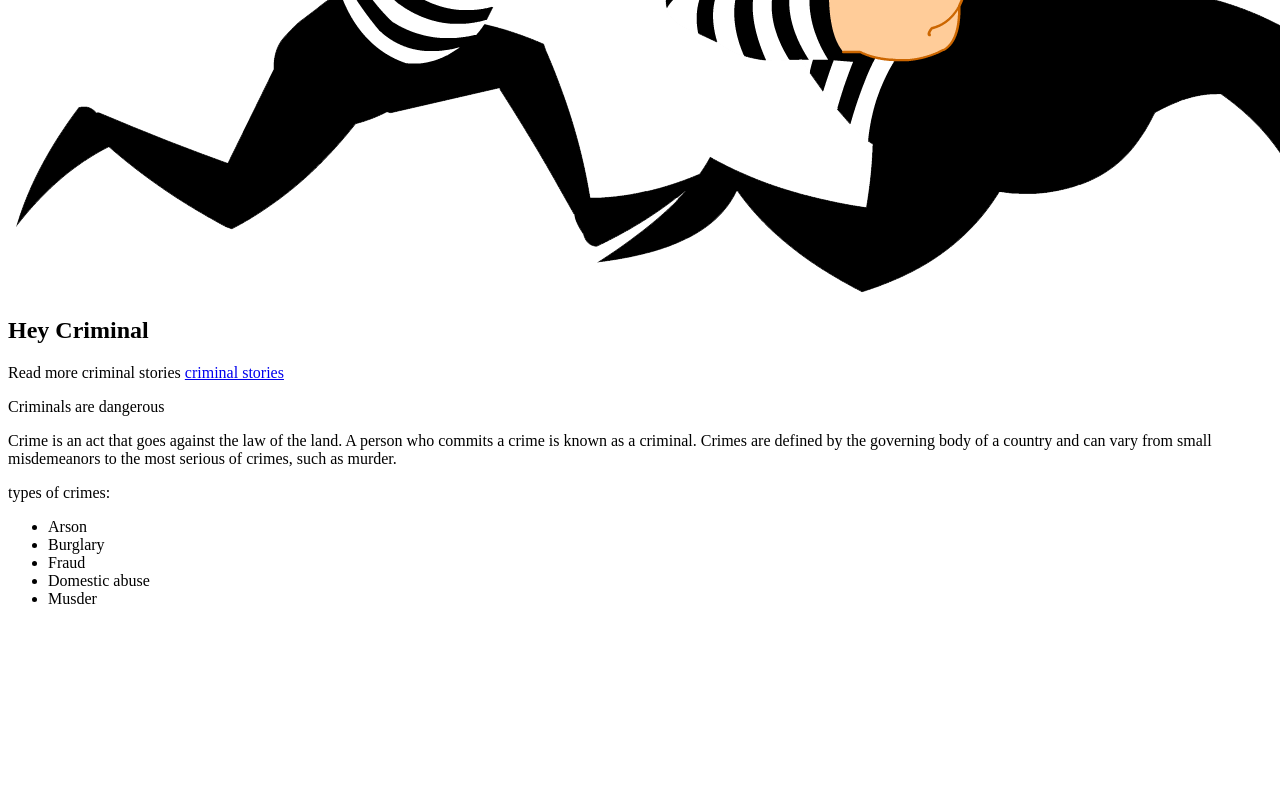
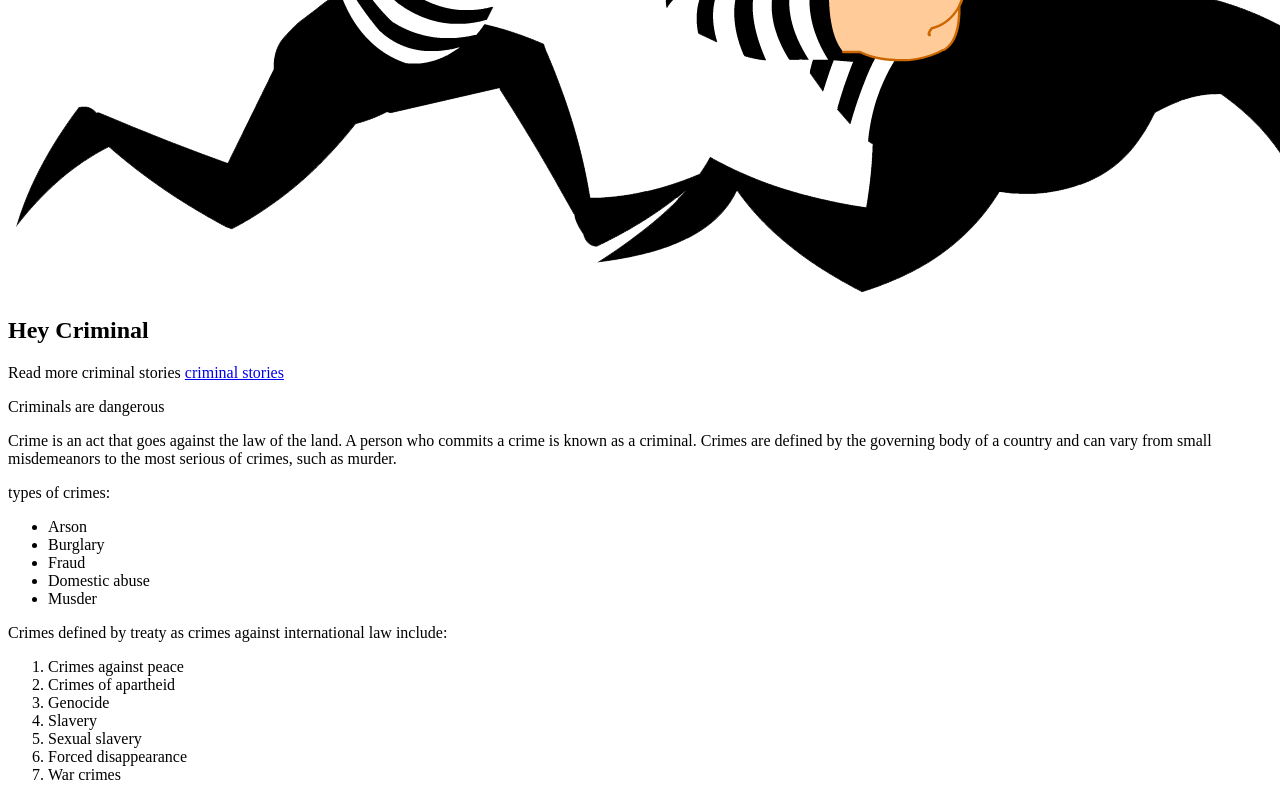
Before and after one commit to yayaremchuk/717-html, a plain HTML site: page index.html in a window 1280 px wide. Shown: the part 681-1481 px from the top of the page. Before the commit the page ends 1305 px from the top, so only its background shows below. Drawn offline with Linux system fonts and the light colour scheme.

Commit message:
crimes against international law

```diff
--- a/index.html
+++ b/index.html
@@ -23,5 +23,15 @@
         <li>Domestic abuse</li>
         <li>Musder</li>
     </ul>
+    <p>Crimes defined by treaty as crimes against international law include:</p>
+    <ol>
+        <li>Crimes against peace</li>
+        <li>Crimes of apartheid</li>
+        <li>Genocide</li>
+        <li>Slavery</li>
+        <li>Sexual slavery</li>
+        <li>Forced disappearance</li>
+        <li>War crimes</li>
+    </ol>
 </body>
 </html>
```
